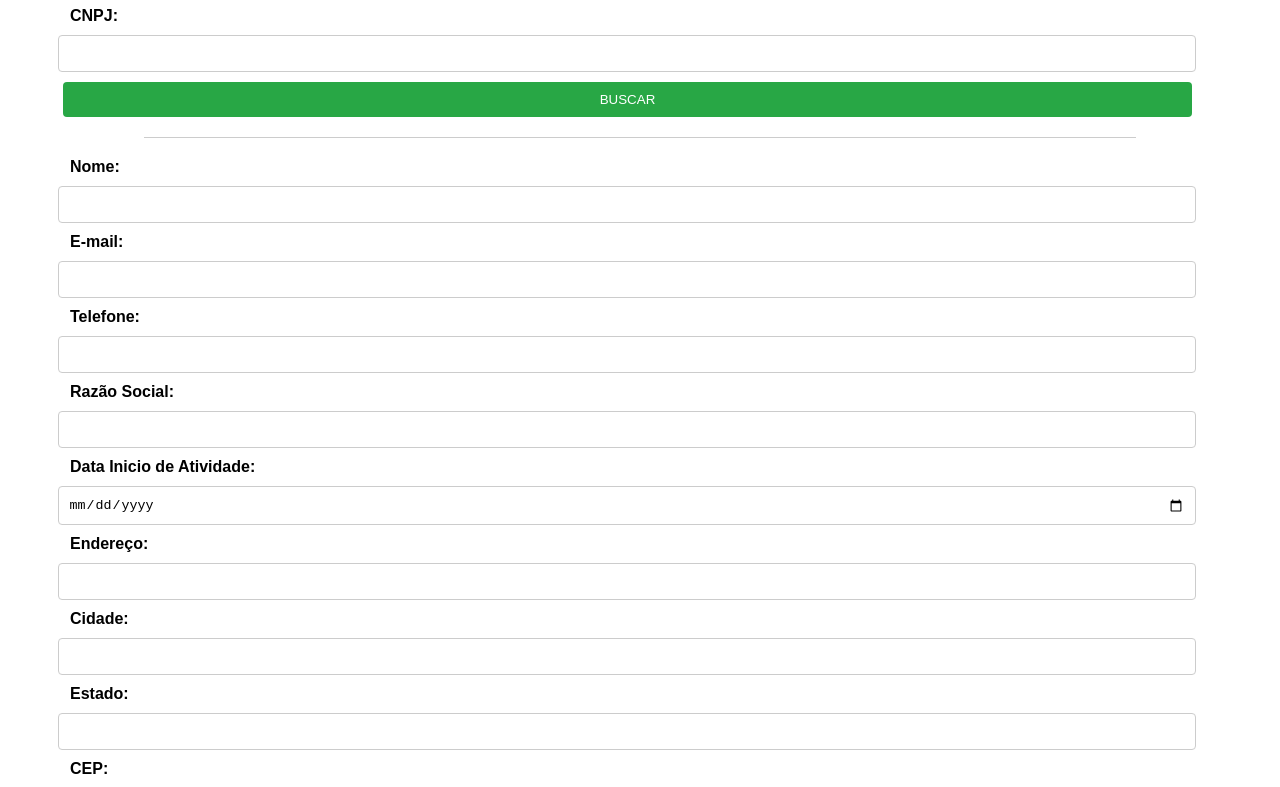
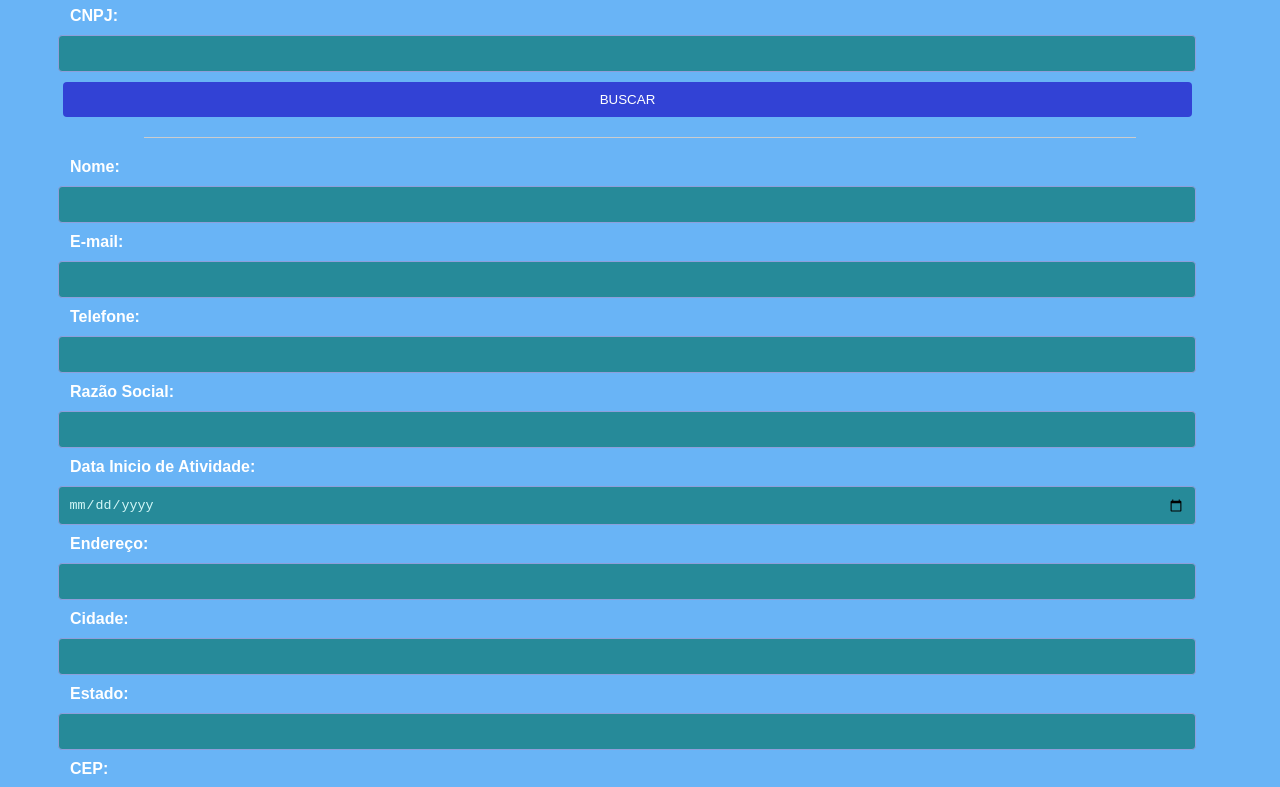
Before and after one commit to Joaomarcal10/primeirinho, a website: page index.html in a window 1280 px wide. Shown: the part 93-880 px from the top of the page. Drawn offline with nearby package versions, Linux system fonts and the light colour scheme.

Commit message:
AJUSTE NOVAMENTE

```diff
--- a/style.css
+++ b/style.css
@@ -1,6 +1,6 @@
 body {
     font-family: Arial, sans-serif;
-    background-color: #f4f4f4;
+    background-color: #268a99;
     display: block;
     justify-content:center;
     height: 100vh;
@@ -16,7 +16,7 @@ hr{
 }
 
 .container {
-    background: white;
+    background: rgb(105, 180, 246);
     padding: 20px;
     border-radius: 5px;
     box-shadow: 0 2px 10px rgba(0, 0, 0, 0.1);
@@ -24,6 +24,7 @@ hr{
 }
 h1 {
     text-align: center;
+    color: white;
 }
 
 .form-group {
@@ -37,6 +38,7 @@ label {
     margin-bottom: 10px;
     font-weight: bold;
     margin-left: 50px;
+    color: white;
 }
 
 input {
@@ -44,13 +46,15 @@ input {
     padding: 10px;
     margin-bottom: 10px;
     margin-right: 27px;
-    border: 1px solid #ccc;
+    border: 1px solid #8e9eda;
     border-radius: 4px;
+    color: rgb(212, 248, 248);
+    background-color: #268a99;
 }
 button {
     width: 91%;
     padding: 10px;
-    background-color: #28a745;
+    background-color: #3242d5;
     color: white;
     border: none;
     border-radius: 4px;
```
